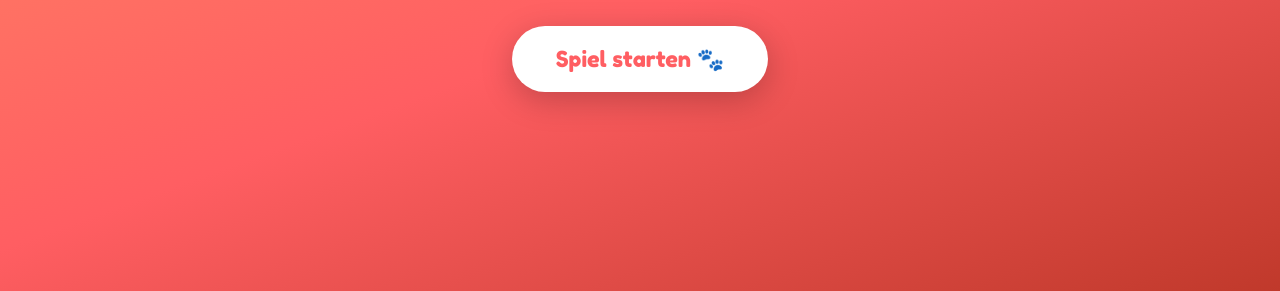
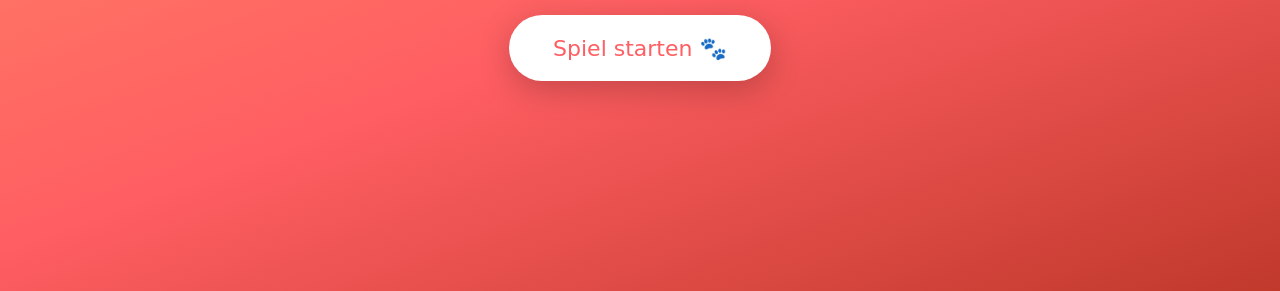
Before and after one commit to buildwithyr/Oskar_Game, a plain HTML site: page index.html in a window 1280 px wide. Shown: the part 509-800 px from the top of the page. Drawn offline with nearby package versions, Linux system fonts and the light colour scheme.

Commit message:
Update index.html

```diff
--- a/index.html
+++ b/index.html
@@ -14,9 +14,11 @@
 rel="stylesheet"
 href="style.css">
 
-<link
-href="https://fonts.googleapis.com/css2?family=Fredoka+One&family=Nunito:wght@400;700;900&display=swap"
-rel="stylesheet">
+<link rel="preconnect" href="https://fonts.googleapis.com">
+<link rel="preconnect" href="https://fonts.gstatic.com" crossorigin>
+
+<link href="https://fonts.googleapis.com/css2?family=Fredoka:wght@400;500;600;700&display=swap" rel="stylesheet">
+
 
 </head>
 
```
